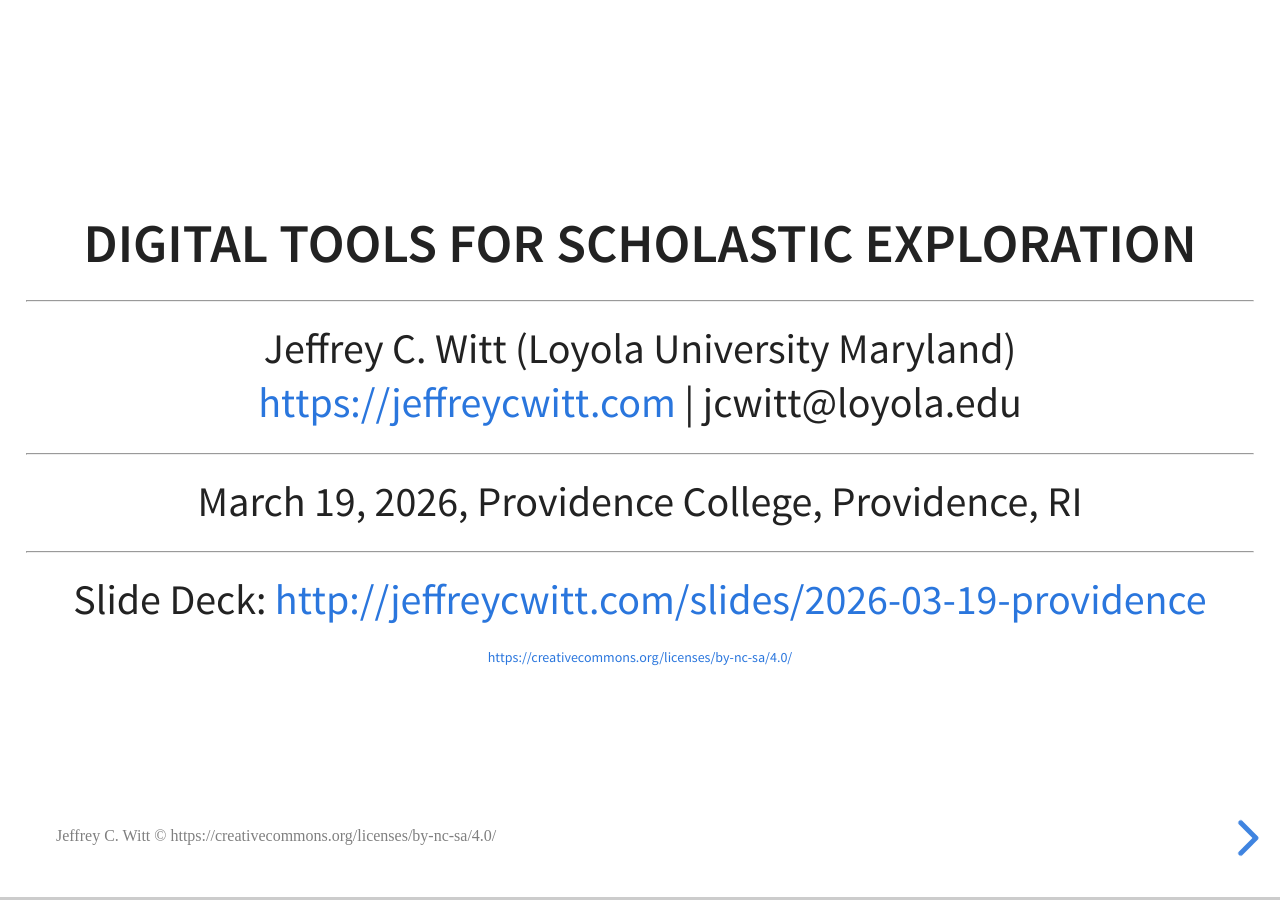
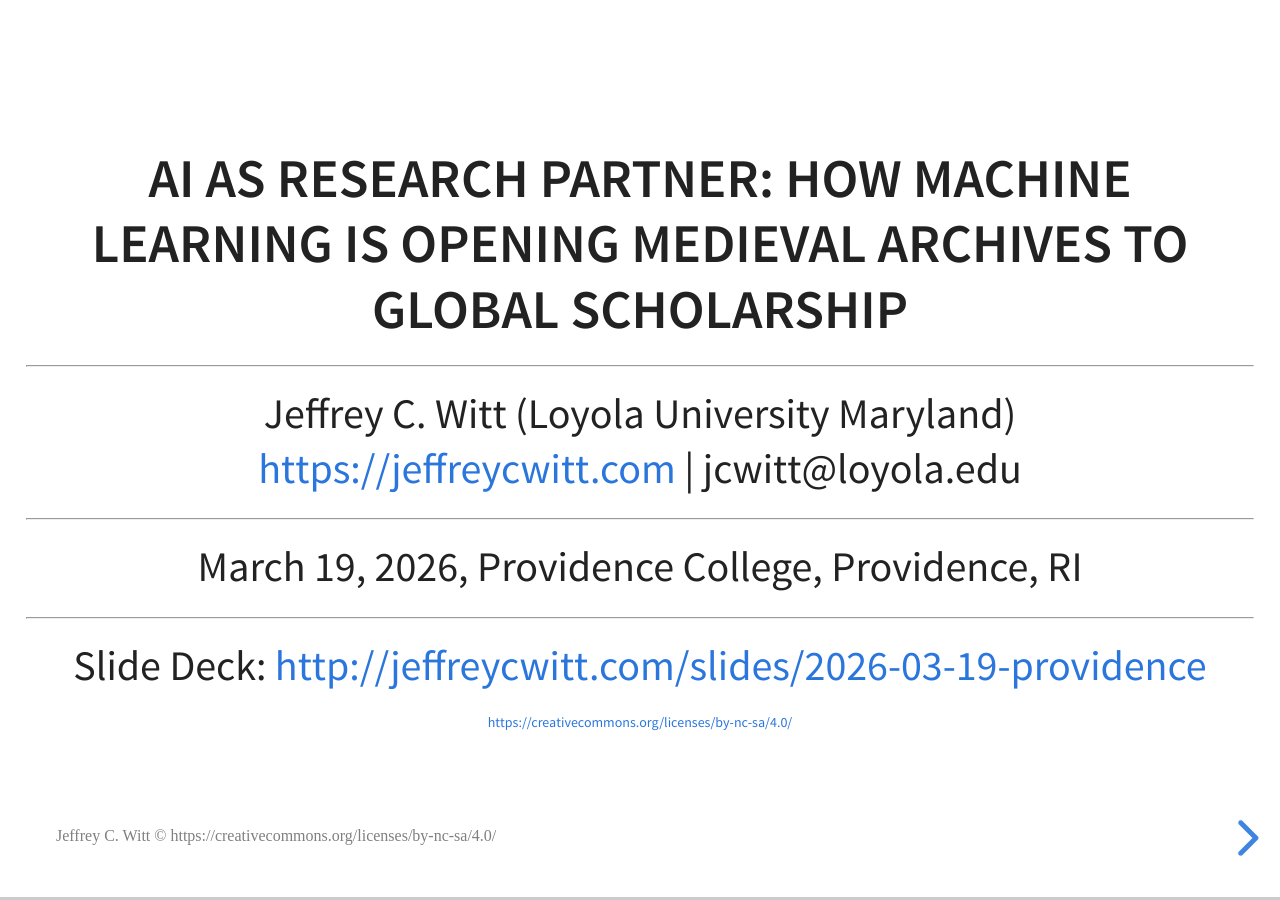
Before and after one commit to jeffreycwitt/jeffreycwitt.github.io, a Jekyll site: the page built from _slides/2026-03-19-providence.html, in a window 1280 px wide. Built offline with Jekyll 4.4.1, drawn with Linux system fonts in a browser that asks for light colours.

Commit message:
updated slide deck title

```diff
--- a/_slides/2026-03-19-providence.html
+++ b/_slides/2026-03-19-providence.html
@@ -1,6 +1,6 @@
 ---
 layout: slide
-title: "Digital Tools for Scholastic Exploration"
+title: "AI as research partner: How machine learning is opening medieval archives to global scholarship"
 description:
 date: 2026-03-19
 theme: white
@@ -13,7 +13,7 @@
   src="https://cdn.mathjax.org/mathjax/latest/MathJax.js?config=TeX-AMS-MML_HTMLorMML"></script>
 
 <section>
-  <h3>Digital Tools for Scholastic Exploration</h3>
+  <h3>AI as research partner: How machine learning is opening medieval archives to global scholarship</h3>
   <hr />
   <p>Jeffrey C. Witt (Loyola University Maryland) <br /> <a
       href="https://jeffreycwitt.com/">https://jeffreycwitt.com</a> | jcwitt@loyola.edu</p>
```
